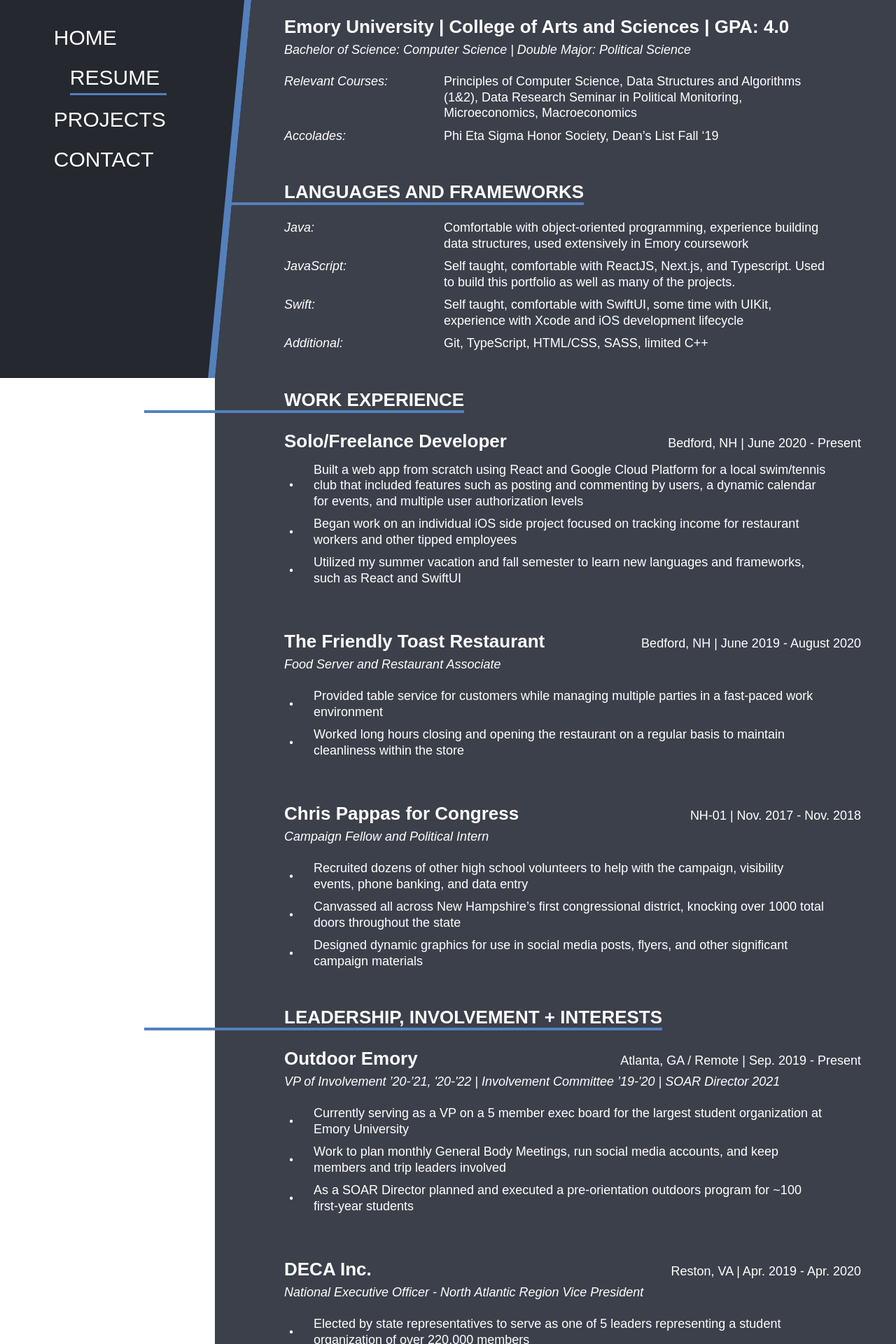
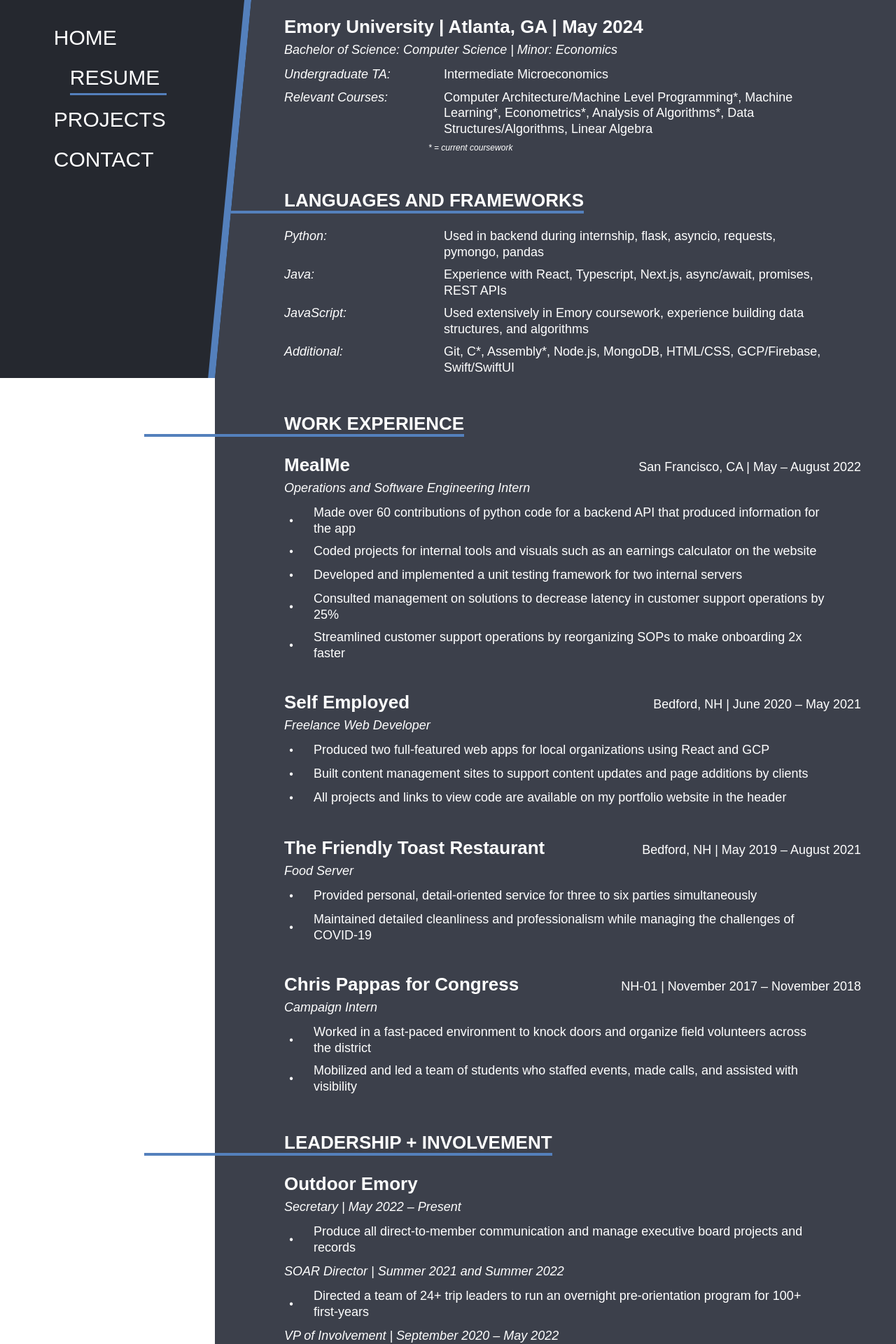
Before and after one commit to willtheodore/portfolio, a Next.js app: page /resume in a window 1280 px wide. Shown: the part 260-2180 px from the top of the page at 70% size. Built offline with nearby package versions, Linux system fonts and the light colour scheme; a web font is replaced by a local one.

Commit message:
BLD: Resume and footer updates

```diff
--- a/components/Footer.tsx
+++ b/components/Footer.tsx
@@ -22,10 +22,10 @@
       justifyContent={{ base: "space-around", md: "flex-start" }}
     >
       <Text fontSize={["4vw", "20px"]} textStyle="body" mr={["0", "20px"]}>
-        © Will Theodore 2021
+        © Will Theodore 2022
       </Text>
       <MediaLink
-        url="https://www.instagram.com/will.theodore"
+        url="https://www.instagram.com/wjtheo"
         icon={FaInstagram}
       />
       <MediaLink url="https://www.twitter.com/willltheodore" icon={FaTwitter} />
--- a/components/LabeledIndent.tsx
+++ b/components/LabeledIndent.tsx
@@ -3,10 +3,11 @@
 
 interface LabeledIndentProps {
 	title: string;
+	smaller: boolean
 	children: React.ReactPropTypes;
 }
 
-export default function LabeledIndent({ title, children }: LabeledIndentProps) {
+export default function LabeledIndent({ title, smaller = false, children }: LabeledIndentProps) {
 	return (
 		<Grid
 			templateColumns="25% 1fr"
@@ -28,7 +29,7 @@
 			<Text
 				gridRow={{ base: "2/3", lg: "1/3" }}
 				gridColumn={{ base: "1/3", lg: "2/3" }}
-				textStyle="body"
+				textStyle={smaller ? "smallText": "body"}
 			>
 				{children}
 			</Text>
--- a/components/mdxComponents.tsx
+++ b/components/mdxComponents.tsx
@@ -40,7 +40,7 @@
       textStyle="subHeader"
       {...props}
       ml="22px"
-      mb={{ base: "40px", lg: "20px" }}
+      mb={{ base: "20px", lg: "10px" }}
       display="block"
     />
   );
@@ -70,5 +70,5 @@
 }
 
 export function Spacer(props: MDXProviderProps) {
-  return <Box h="50px" display="block" />;
+  return <Box h="30px" display="block" />;
 }
--- a/pages/resume.mdx
+++ b/pages/resume.mdx
@@ -8,118 +8,144 @@
 
 # Education
 
-## Emory University | College of Arts and Sciences | GPA: 4.0
+## Emory University | Atlanta, GA | May 2024
 
-### Bachelor of Science: Computer Science | Double Major: Political Science
+### Bachelor of Science: Computer Science | Minor: Economics
 
+<LabeledIndent title="Undergraduate TA:">
+  Intermediate Microeconomics
+</LabeledIndent>
 <LabeledIndent title="Relevant Courses:">
-  Principles of Computer Science, Data Structures and Algorithms (1&2), Data
-  Research Seminar in Political Monitoring, Microeconomics, Macroeconomics
+  Computer Architecture/Machine Level Programming*, Machine Learning*,
+  Econometrics*, Analysis of Algorithms*, Data Structures/Algorithms, Linear Algebra
 </LabeledIndent>
-<LabeledIndent title="Accolades:">
-  Phi Eta Sigma Honor Society, Dean’s List Fall ‘19
-</LabeledIndent>
+<LabeledIndent smaller><em>* = current coursework</em></LabeledIndent>
 
 # Languages and Frameworks
 
+<LabeledIndent title="Python:">
+  Used in backend during internship, flask, asyncio, requests, pymongo, pandas
+</LabeledIndent>
 <LabeledIndent title="Java:">
-  Comfortable with object-oriented programming, experience building data
-  structures, used extensively in Emory coursework
+  Experience with React, Typescript, Next.js, async/await, promises, REST APIs
 </LabeledIndent>
 <LabeledIndent title="JavaScript:">
-  Self taught, comfortable with ReactJS, Next.js, and Typescript. Used to build
-  this portfolio as well as many of the projects.
-</LabeledIndent>
-<LabeledIndent title="Swift:">
-  Self taught, comfortable with SwiftUI, some time with UIKit, experience with
-  Xcode and iOS development lifecycle
+  Used extensively in Emory coursework, experience building data structures, and algorithms
 </LabeledIndent>
 <LabeledIndent title="Additional:">
-  Git, TypeScript, HTML/CSS, SASS, limited C++
+  Git, C*, Assembly*, Node.js, MongoDB, HTML/CSS, GCP/Firebase, Swift/SwiftUI
 </LabeledIndent>
 
 # Work Experience
 
 <HeaderWithContext
-  title="Solo/Freelance Developer"
-  context="Bedford, NH | June 2020 - Present"
-  mb="0"
+  title="MealMe"
+  context="San Francisco, CA | May – August 2022"
+  noMB
 />
 
-> Built a web app from scratch using React and Google Cloud Platform for a local
-> swim/tennis club that included features such as posting and commenting by users,
-> a dynamic calendar for events, and multiple user authorization levels
+### Operations and Software Engineering Intern
 
-> Began work on an individual iOS side project focused on tracking income for restaurant workers and other tipped employees
+> Made over 60 contributions of python code for a backend API that produced information for the app
 
-> Utilized my summer vacation and fall semester to learn new languages and frameworks, such as React and SwiftUI
+> Coded projects for internal tools and visuals such as an earnings calculator on the website
+
+> Developed and implemented a unit testing framework for two internal servers
+
+> Consulted management on solutions to decrease latency in customer support operations by 25%
+
+> Streamlined customer support operations by reorganizing SOPs to make onboarding 2x faster
+
+---
+
+<HeaderWithContext
+  title="Self Employed"
+  context="Bedford, NH | June 2020 – May 2021"
+  noMB
+/>
+
+### Freelance Web Developer
+
+> Produced two full-featured web apps for local organizations using React and GCP
+
+> Built content management sites to support content updates and page additions by clients
+
+> All projects and links to view code are available on my portfolio website in the header
 
 ---
 
 <HeaderWithContext
   title="The Friendly Toast Restaurant"
-  context="Bedford, NH | June 2019 - August 2020"
+  context="Bedford, NH | May 2019 – August 2021"
   noMB
 />
 
-### Food Server and Restaurant Associate
+### Food Server
 
-> Provided table service for customers while managing multiple parties in a fast-paced work environment
+> Provided personal, detail-oriented service for three to six parties simultaneously
 
-> Worked long hours closing and opening the restaurant on a regular basis to maintain cleanliness within the store
+> Maintained detailed cleanliness and professionalism while managing the challenges of COVID-19
 
 ---
 
 <HeaderWithContext
   title="Chris Pappas for Congress"
-  context="NH-01 | Nov. 2017 - Nov. 2018"
+  context="NH-01 | November 2017 – November 2018 "
   noMB
 />
 
-### Campaign Fellow and Political Intern
+### Campaign Intern
 
-> Recruited dozens of other high school volunteers to help with the campaign, visibility events, phone banking, and data entry
+> Worked in a fast-paced environment to knock doors and organize field volunteers across the district
 
-> Canvassed all across New Hampshire’s first congressional district, knocking over 1000 total doors throughout the state
+> Mobilized and led a team of students who staffed events, made calls, and assisted with visibility
 
-> Designed dynamic graphics for use in social media posts, flyers, and other significant campaign materials
-
-# Leadership, Involvement + Interests
+# Leadership + Involvement
 
 <HeaderWithContext
   title="Outdoor Emory"
-  context="Atlanta, GA / Remote | Sep. 2019 - Present"
   noMB
 />
 
-### VP of Involvement ’20-’21, '20-'22 | Involvement Committee ’19-'20 | SOAR Director 2021
+### Secretary	| May 2022 – Present
 
-> Currently serving as a VP on a 5 member exec board for the largest student organization at Emory University
+> Produce all direct-to-member communication and manage executive board projects and records
 
-> Work to plan monthly General Body Meetings, run social media accounts, and keep members and trip leaders involved
+###  SOAR Director | Summer 2021 and Summer 2022
 
-> As a SOAR Director planned and executed a pre-orientation outdoors program for ~100 first-year students
+> Directed a team of 24+ trip leaders to run an overnight pre-orientation program for 100+ first-years
+
+### VP of Involvement	| September 2020 – May 2022
+
+> Managed a 3-member committee that runs all on-campus events for over 1000 active members
+
+> Designed and produced merchandise and social media; oversaw email communication with leaders
+
+### Involvement Committee Member | September 2019 – May 2020
 
 ---
 
 <HeaderWithContext
   title="DECA Inc."
-  context="Reston, VA | Apr. 2019 - Apr. 2020"
+  context="April 2019 – April 2020"
   noMB
 />
 
-### National Executive Officer - North Atlantic Region Vice President
+### North Atlantic Region Vice President
 
-> Elected by state representatives to serve as one of 5 leaders representing a student organization of over 220,000 members
+> Collaborated on a 5-member team to produce digital content for over 220,000 members
 
-> Created marketing materials and wrote articles for online publications regarding current events, chapter strategies, etc
+> Overhauled communication between State Officers by designing the #OneDECA program
 
-> Spoke at conferences, addressing up to 10,000 people while representing the national brand of DECA Inc.
+> Engaged students at conferences by giving keynote speeches and programming events
+
+# Additional Info
+
+<LabeledIndent title="Accolades:">
+  Phi Eta Sigma, Dean’s List, National Merit Scholar, Eagle Scout, President’s Service Award
+</LabeledIndent>
+<LabeledIndent title="Interests:">
+  Backpacking, skiing, rock climbing, DJing, music theory, politics and activism
+</LabeledIndent>
 
 ---
-
-## Interests/Hobbies
-
-Backpacking, climbing, cooking, classical/late romantic piano, skiing, graphic design, fashion
-
----
--- a/theme/textStyles.ts
+++ b/theme/textStyles.ts
@@ -43,4 +43,9 @@
 		fontWeight: "normal",
 		lineHeight: "125%",
 	},
+	smallText: {
+		fontSize: "12px",
+		fontWeight: "normal",
+		lineHeight: "100%"
+	}
 };
```
Also changed, not shown: pages/projects/bluffs.mdx (added), pages/projects/nhdeca.mdx (added), pages/projects/portfolio.mdx (added), 1 other file (tests, documents, lock files or other folders).
